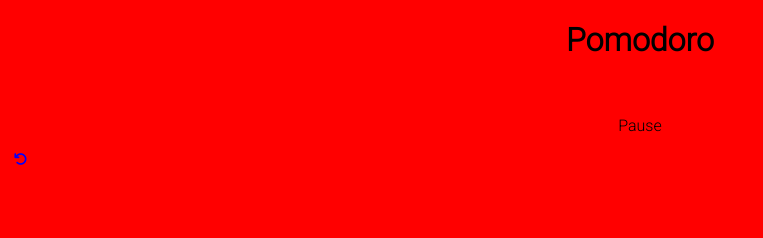
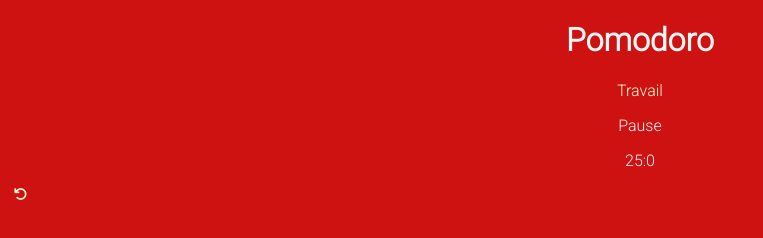
Before and after one commit to waylow1/Pomodoro, a plain HTML site: page html/index.html in a window 1280 px wide. Both pictures are taken after a click on the button "lancer". Shown: the whole page, without its empty margins (0-763 px from the left). Drawn offline with Linux system fonts and the light colour scheme.

Commit message:
debut de la fonction lancer

```diff
--- a/css/style.css
+++ b/css/style.css
@@ -1,16 +1,15 @@
 body{
     font-family: 'Roboto', sans-serif;
-    background-color: red;
+    background-color: rgb(206, 18, 18);
 }
-h1{
+h1,p{
     text-align: center;
+    color:whitesmoke;
 }
-p{
-    text-align: center;
-}
+
 button{
     border: none;
     background: none;
     outline: none;
-    color:blue;
+    color:lightgoldenrodyellow;
 }
--- a/html/index.html
+++ b/html/index.html
@@ -29,14 +29,19 @@
         <p id="travail">Travail</p>
         <p id="pause">Pause</p>
 
+        <p id="chrono"></p>
 
         <button id="lancer" aria-label="lancer" onclick="lancer()">
+            <!--Création d'un bouton qui a pour fonction quand on clique dessus lancer-->
             <em class="fa-solid fa-play"></em>
+            <!--Image de flèche symbolisant le lancement -->
         </button>
 
 
         <button id="redem" aria-label="redem" onclick="redem()">
+            <!--Création d'un bouton qui a pour fonction quand on clique dessus redem-->
             <em class="fa-solid fa-arrow-rotate-left"></em>
+            <!--Image de flèche symbolisant le redémarrage -->
         </button>
 
 
--- a/js/app.js
+++ b/js/app.js
@@ -1,5 +1,6 @@
 let tempsInitial = 25;
 let tempsPause = 5;
+let secondeInitial=0;
 
 let label = document.querySelectorAll("p");
 let boutonLancer = document.getElementById('lancer');
@@ -7,15 +8,28 @@ let boutonRedem = document.getElementById('redem');
 
 boutonRedem.style.display='none';
 
+
+document.getElementById("chrono").innerHTML=`${tempsInitial}:${secondeInitial}`;
+
+
 function lancer(){
     boutonLancer.style.display='none';
     boutonRedem.style.display='block'
-    label[0].style.color="red";
+    label[0].style.color="lightgoldenrodyellow";
+    while(tempsInitial!=0){
+        for(secondeInitial=60;secondeInitial!=0;secondeInitial--){
+            if(i==0){
+                tempsInitial--;
+            }
+            document.getElementById("chrono").innerHTML=`${tempsInitial} : ${secondeInitial}`;
+         }
+    }
+    label[0].style.color="whitesmoke";
+    label[1].style.color="lightgoldenrodyellow";
 }
 
 function redem(){
     boutonRedem.style.display='none';
     boutonLancer.style.display='block'
-    label[1].style.color="red"
-
+    label[1].style.color="lightgoldenrodyellow"
 }
```
